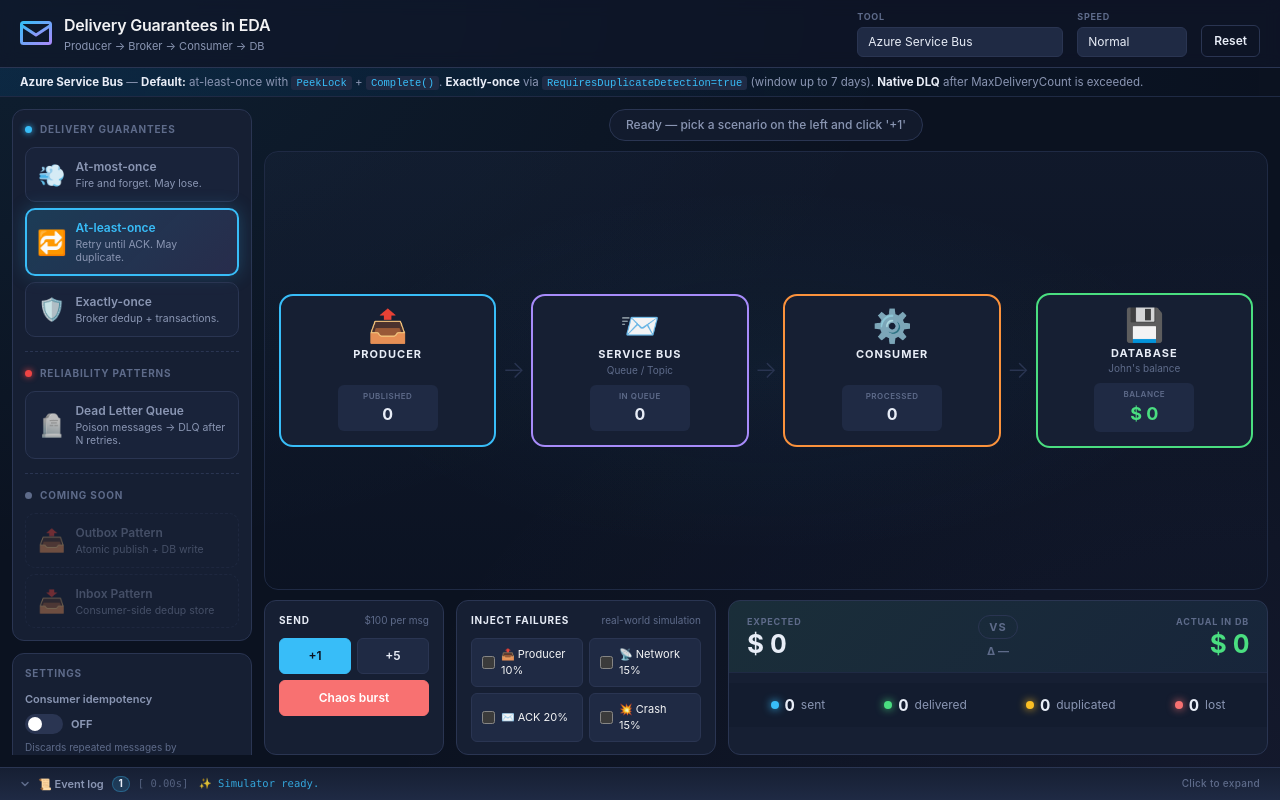
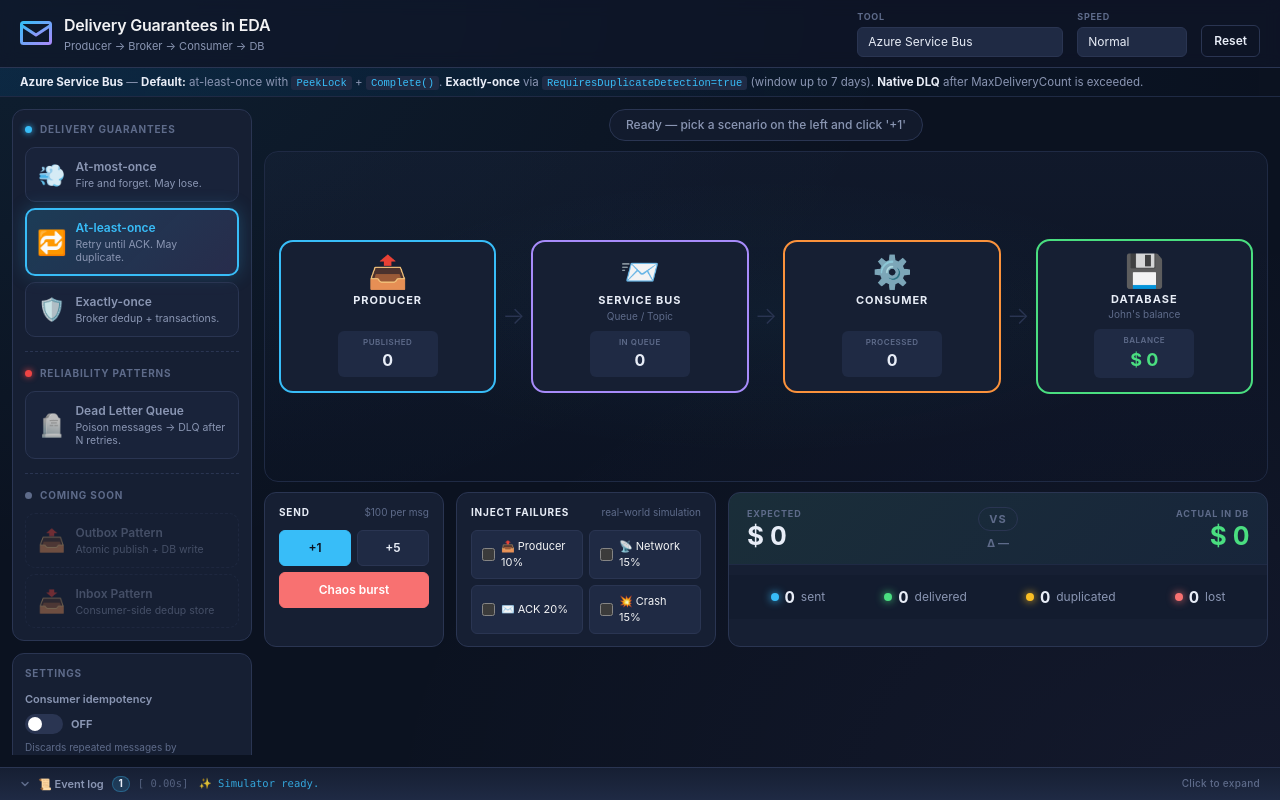
Before and after one commit to CristianoRC/EDA-Delivery-Guarantees, a Vue app: page / in a window 1280 px wide. Built offline with nearby package versions, Linux system fonts and the light colour scheme.

Commit message:
Improve EventLog and SimulationStage styles for better layout and usability

```diff
--- a/src/components/EventLog.vue
+++ b/src/components/EventLog.vue
@@ -291,6 +291,8 @@ watch(
 
 .log-btn-close:hover { color: var(--danger); border-color: var(--danger); }
 
+/* Expanded panel floats above the content, anchored on top of the summary bar.
+   The summary itself stays in flow as the page footer. */
 .log-panel {
   position: absolute;
   bottom: 100%;
@@ -304,13 +306,12 @@ watch(
   box-shadow: 0 -8px 24px rgba(0, 0, 0, 0.45);
 }
 
-/* In maximized mode the panel uses normal flex flow inside the fixed wrapper. */
+/* In maximized mode the wrapper covers the viewport; panel fills it with flex. */
 .log-wrapper.maximized .log-panel {
   position: static;
   flex: 1;
   min-height: 0;
   border-bottom: 1px solid var(--border);
-  border-top: none;
   box-shadow: none;
   order: 1;
 }
--- a/src/components/SimulationStage.vue
+++ b/src/components/SimulationStage.vue
@@ -87,6 +87,7 @@ onMounted(() => {
   gap: 10px;
   min-height: 0;
   min-width: 0;
+  padding-bottom: 108px;
 }
 
 .phase-label {
--- a/src/styles/global.scss
+++ b/src/styles/global.scss
@@ -42,8 +42,15 @@ html, body {
   flex-direction: column;
 }
 
-// Neutralize Vuetify's default app background so our gradient shows through.
-.v-application,
+// Neutralize Vuetify's default app background so our gradient shows through,
+// and make the app fill the viewport so the event-log sits at the very bottom.
+.v-application {
+  background: transparent !important;
+  min-height: 0 !important;
+  flex: 1 !important;
+  min-width: 0;
+}
+
 .v-application__wrap {
   background: transparent !important;
   min-height: 0 !important;
```
